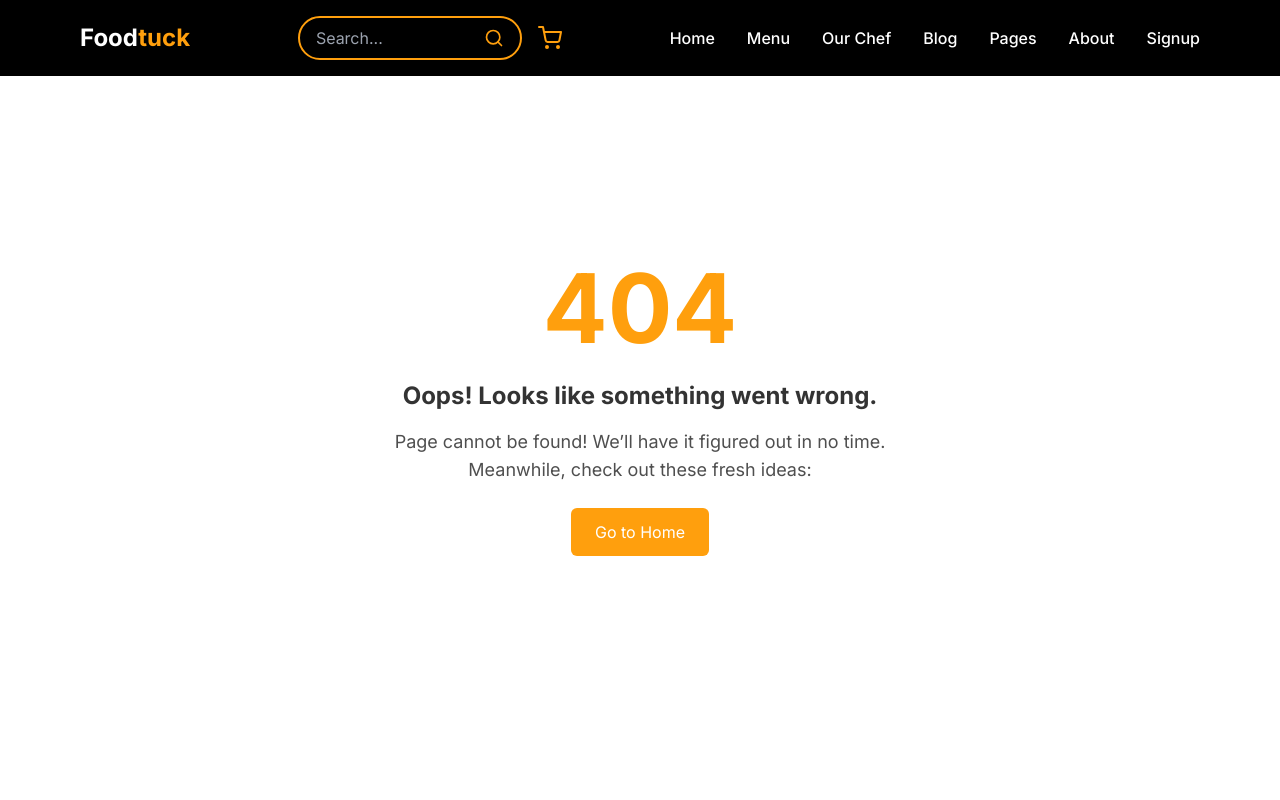
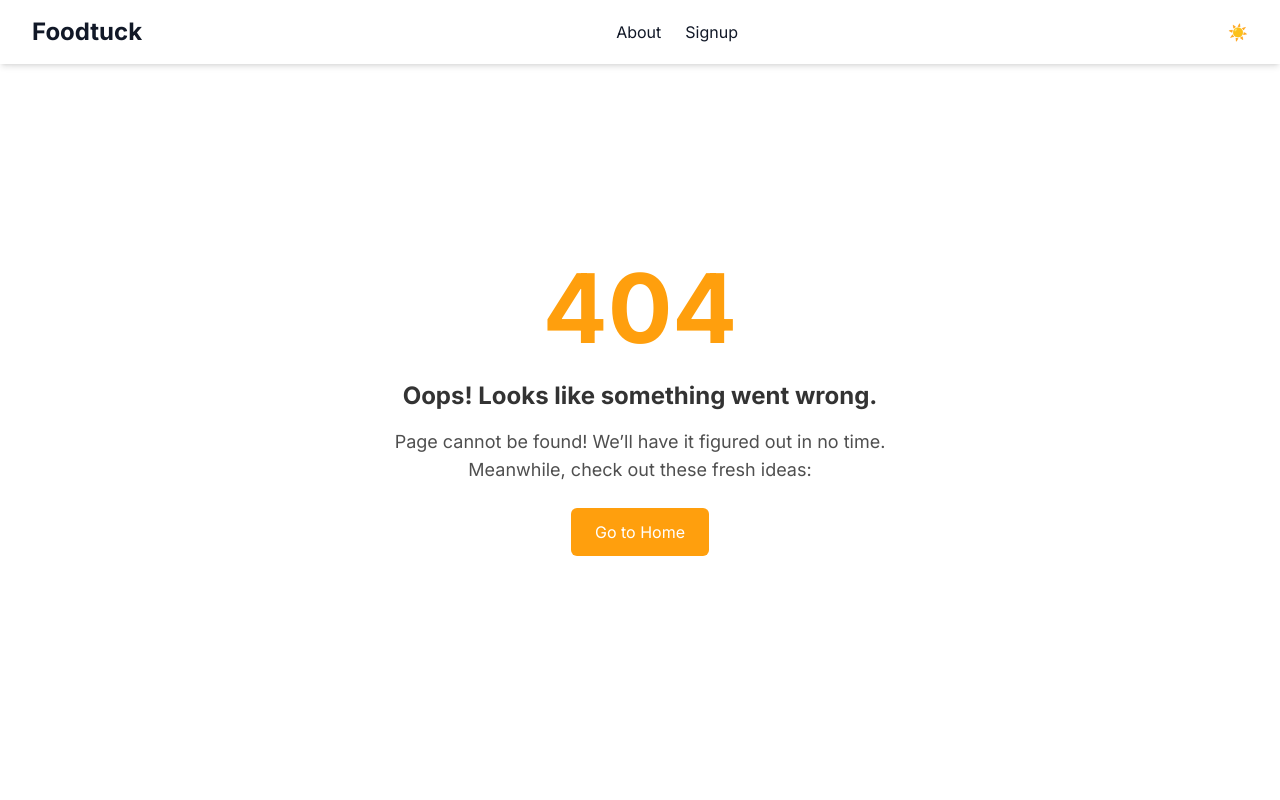
Before and after one commit to IsmailAbdulkareem/Milestone3, a Next.js app: page /404 in a window 1280 px wide. Shown: the top 800 px of the page. Built offline with nearby package versions, Linux system fonts and the light colour scheme.

Commit message:
Update Navbar

```diff
--- a/src/app/component/Navbar.tsx
+++ b/src/app/component/Navbar.tsx
@@ -1,151 +1,73 @@
-'use client';
+"use client";
+import { useState, useEffect } from "react";
 
-import React, { useState } from 'react';
-import Link from 'next/link';
-import { FiMenu, FiX, FiSearch, FiShoppingCart } from 'react-icons/fi';
+export default function Navbar() {
+  const [isOpen, setIsOpen] = useState(false);
+  const [theme, setTheme] = useState("light");
 
-function Navbar() {
-  const [menuOpen, setMenuOpen] = useState(false);
-  const [dropdownOpen, setDropdownOpen] = useState(false);
+  // Handle Dark Mode Toggle
+  useEffect(() => {
+    if (typeof window !== "undefined") {
+      setTheme(localStorage.getItem("theme") || "light");
+      document.documentElement.classList.toggle("dark", theme === "dark");
+    }
+  }, [theme]);
 
-  const menuItems = [
-    { name: 'Home', href: '/' },
-    { name: 'Menu', href: '/menu' },
-    { name: 'Our Chef', href: '/OurChef' },
-    { name: 'Blog', href: '/blog' },
-    { name: 'Pages', href: '#' },
-    { name: 'About', href: '/about' },
-    { name: 'Signup', href: '/Signin' },
-  ];
-
-  const dropdownItems = [
-    { name: 'Blog Details', href: '/BlogDetails' },
-    { name: 'Checkout Page', href: '/CheckOut' },
-    { name: 'FAQ Page', href: '/FAQ' },
-    { name: '404 Page', href: '/404' },
-  ];
+  const toggleTheme = () => {
+    const newTheme = theme === "light" ? "dark" : "light";
+    setTheme(newTheme);
+    localStorage.setItem("theme", newTheme);
+    document.documentElement.classList.toggle("dark", newTheme === "dark");
+  };
 
   return (
-    <header className="w-full bg-black fixed top-0 left-0 right-0 px-4 py-4 sm:px-6 lg:px-20 z-50 transition-all duration-300">
-      <nav className="flex items-center justify-between">
-        {/* Logo */}
-        <Link href="/" className="text-[20px] sm:text-[24px] font-bold text-white">
-          Food<span className="text-[#FF9F0D]">tuck</span>
-        </Link>
+    <nav className="fixed top-0 left-0 w-full bg-white dark:bg-gray-900 shadow-md z-50">
+      <div className="max-w-7xl mx-auto px-4 sm:px-6 lg:px-8">
+        <div className="flex justify-between h-16 items-center">
+          {/* Logo */}
+          <div className="text-2xl font-bold text-gray-900 dark:text-white">
+            Foodtuck
+          </div>
 
-        {/* Search Bar and Cart Icon - Always Visible */}
-        <div className="flex items-center gap-4">
-          <div className="flex items-center border-2 border-[#FF9F0D] rounded-full px-4 py-2">
-            <input
-              type="text"
-              placeholder="Search..."
-              className="bg-transparent text-white outline-none placeholder-gray-400 w-24 sm:w-32 md:w-40"
-            />
-            <FiSearch className="h-5 w-5 text-[#FF9F0D] ml-2" />
+          {/* Desktop Menu */}
+          <div className="hidden md:flex space-x-6">
+            <a href="/about" className="text-gray-900 dark:text-white">
+              About
+            </a>
+            <a href="/signup" className="text-gray-900 dark:text-white">
+              Signup
+            </a>
           </div>
-          <Link href="/ShoppingCart">
-            <FiShoppingCart className="h-6 w-6 text-[#FF9F0D] cursor-pointer" />
-          </Link>
-        </div>
 
-        {/* Hamburger Menu for Small Screens */}
-        <button className="lg:hidden text-white" onClick={() => setMenuOpen(!menuOpen)}>
-          {!menuOpen ? <FiMenu size={24} /> : <FiX size={24} />}
-        </button>
-
-        {/* Mobile Navigation */}
-        <div
-          className={`fixed inset-0 bg-black bg-opacity-90 flex flex-col items-center justify-center transition-all duration-300 z-40 ${
-            menuOpen ? 'top-0' : '-top-full'
-          } lg:hidden`}
-        >
-          <button className="absolute top-5 right-5 text-white" onClick={() => setMenuOpen(false)}>
-            <FiX size={24} />
+          {/* Dark Mode Toggle */}
+          <button
+            onClick={toggleTheme}
+            className="text-gray-900 dark:text-white ml-4"
+          >
+            {theme === "dark" ? "🌙" : "☀️"}
           </button>
 
-          <ul className="flex flex-col gap-6">
-            {menuItems.map((item) => (
-              <li key={item.name} className="relative">
-                {item.name === 'Pages' ? (
-                  <>
-                    <button
-                      className="text-[18px] text-white hover:text-[#FF9F0D] font-medium"
-                      onClick={() => setDropdownOpen(!dropdownOpen)}
-                    >
-                      {item.name}
-                    </button>
-                    {dropdownOpen && (
-                      <ul className="absolute left-1/2 transform -translate-x-1/2 top-10 w-48 bg-black border border-gray-700 rounded-md shadow-lg z-50">
-                        {dropdownItems.map((dropdownItem) => (
-                          <li key={dropdownItem.name}>
-                            <Link
-                              href={dropdownItem.href}
-                              className="block px-4 py-2 text-white hover:text-[#FF9F0D] hover:bg-gray-800"
-                              onClick={() => {
-                                setDropdownOpen(false);
-                                setMenuOpen(false);
-                              }}
-                            >
-                              {dropdownItem.name}
-                            </Link>
-                          </li>
-                        ))}
-                      </ul>
-                    )}
-                  </>
-                ) : (
-                  <Link
-                    href={item.href}
-                    className="text-[18px] text-white hover:text-[#FF9F0D] font-medium"
-                    onClick={() => setMenuOpen(false)}
-                  >
-                    {item.name}
-                  </Link>
-                )}
-              </li>
-            ))}
-          </ul>
+          {/* Mobile Menu Button */}
+          <button
+            className="md:hidden text-gray-900 dark:text-white"
+            onClick={() => setIsOpen(!isOpen)}
+          >
+            ☰
+          </button>
         </div>
+      </div>
 
-        {/* Desktop Navigation */}
-        <ul className="hidden lg:flex items-center gap-8">
-          {menuItems.map((item) => (
-            <li key={item.name} className="relative">
-              {item.name === 'Pages' ? (
-                <>
-                  <button
-                    className="text-[16px] text-white hover:text-[#FF9F0D] font-medium"
-                    onClick={() => setDropdownOpen(!dropdownOpen)}
-                  >
-                    {item.name}
-                  </button>
-                  {dropdownOpen && (
-                    <ul className="absolute top-full left-0 w-48 bg-black border border-gray-700 rounded-md shadow-lg z-50">
-                      {dropdownItems.map((dropdownItem) => (
-                        <li key={dropdownItem.name}>
-                          <Link
-                            href={dropdownItem.href}
-                            className="block px-4 py-2 text-white hover:text-[#FF9F0D] hover:bg-gray-800"
-                            onClick={() => setDropdownOpen(false)}
-                          >
-                            {dropdownItem.name}
-                          </Link>
-                        </li>
-                      ))}
-                    </ul>
-                  )}
-                </>
-              ) : (
-                <Link href={item.href} className="text-[16px] text-white hover:text-[#FF9F0D] font-medium">
-                  {item.name}
-                </Link>
-              )}
-            </li>
-          ))}
-        </ul>
-      </nav>
-    </header>
+      {/* Mobile Menu */}
+      {isOpen && (
+        <div className="md:hidden bg-white dark:bg-gray-800 shadow-lg">
+          <a href="/about" className="block px-4 py-2 text-gray-900 dark:text-white">
+            About
+          </a>
+          <a href="/signup" className="block px-4 py-2 text-gray-900 dark:text-white">
+            Signup
+          </a>
+        </div>
+      )}
+    </nav>
   );
 }
-
-export default Navbar;
```
